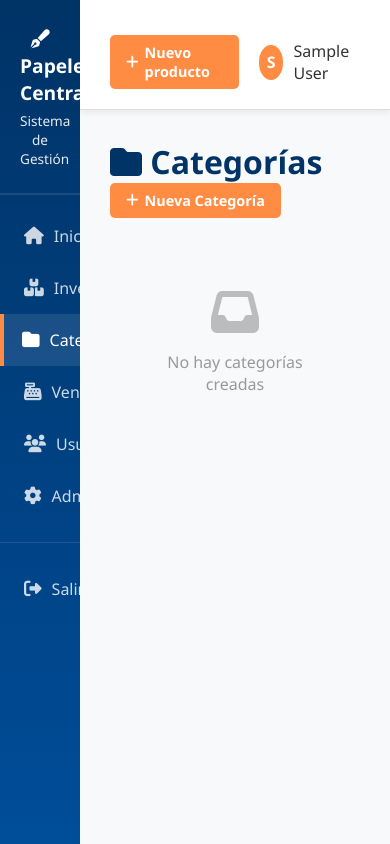
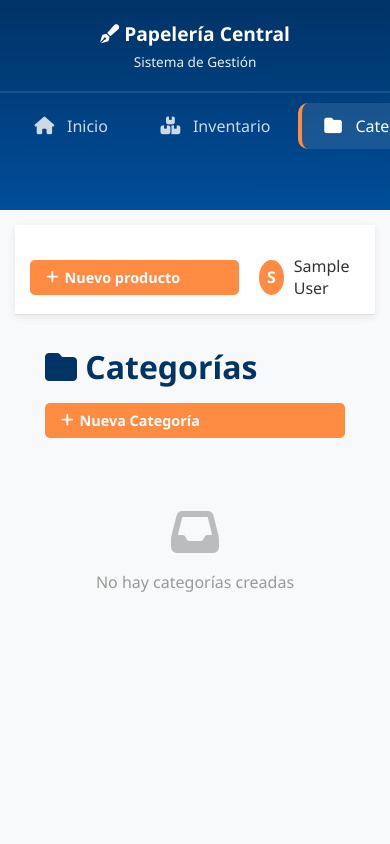
Before and after one commit to EfraforDev/papeleria-web, a Django app: page /categorias/ in a window 390 px wide. Run offline with Django 5.2, Linux system fonts and the light colour scheme; the visitor is signed in with stand-in values (Sample User, id 1); data that the repository does not hold is empty.

Commit message:
Responsive etapa 1

```diff
--- a/static/css/styles.css
+++ b/static/css/styles.css
@@ -538,3 +538,150 @@ tbody tr:hover {
     flex: 1;
     justify-content: center;
 }
+
+
+@media (max-width: 768px) {
+
+    /* Layout principal */
+    .main-container {
+        display: block;
+    }
+
+    /* Sidebar */
+    .sidebar {
+        width: 100%;
+        height: auto;
+        position: relative;
+        padding-bottom: 10px;
+    }
+
+    .sidebar-header {
+        text-align: center;
+        padding: 20px;
+    }
+
+    .sidebar-menu {
+        display: flex;
+        overflow-x: auto;
+        white-space: nowrap;
+        gap: 10px;
+        padding: 10px;
+    }
+
+    .sidebar-menu li {
+        flex: 0 0 auto;
+    }
+
+    .sidebar-menu a {
+        padding: 12px 18px;
+        border-radius: 10px;
+    }
+
+    /* Contenido */
+    .main-content {
+        margin-left: 0;
+        width: 100%;
+        padding: 15px;
+    }
+
+    /* Topbar */
+    .topbar {
+        display: flex;
+        flex-direction: column;
+        gap: 15px;
+        align-items: stretch;
+        padding: 15px;
+    }
+
+    .topbar-left,
+    .topbar-right {
+        width: 100%;
+    }
+
+    .topbar-right {
+        display: flex;
+        justify-content: space-between;
+        align-items: center;
+    }
+
+    .topbar-search input {
+        width: 100%;
+    }
+
+    /* Botones */
+    .btn,
+    .btn-primary,
+    .btn-new,
+    .btn-danger,
+    .btn-secondary {
+        width: 100%;
+        text-align: center;
+    }
+
+    /* Headers */
+    .page-header {
+        flex-direction: column;
+        align-items: stretch;
+        gap: 15px;
+    }
+
+    .page-header h1 {
+        font-size: 2rem;
+    }
+
+    /* KPI cards */
+    .kpi-grid,
+    .stats-grid,
+    .dashboard-grid {
+        grid-template-columns: 1fr;
+    }
+
+    /* Tablas */
+    .table-container {
+        overflow-x: auto;
+        border-radius: 12px;
+    }
+
+    table {
+        min-width: 750px;
+    }
+
+    /* Formularios */
+    form {
+        width: 100%;
+    }
+
+    input,
+    select,
+    textarea {
+        width: 100%;
+        font-size: 16px;
+    }
+
+    /* Modales */
+    .modal-contenido {
+        width: 90%;
+        padding: 25px;
+    }
+
+    /* Cards */
+    .card,
+    .table-container {
+        width: 100%;
+    }
+
+    /* Imágenes */
+    img {
+        max-width: 100%;
+        height: auto;
+    }
+
+    /* Acciones */
+    .acciones-card {
+        flex-direction: column;
+    }
+
+    .acciones-card .btn {
+        width: 100%;
+    }
+}
```
